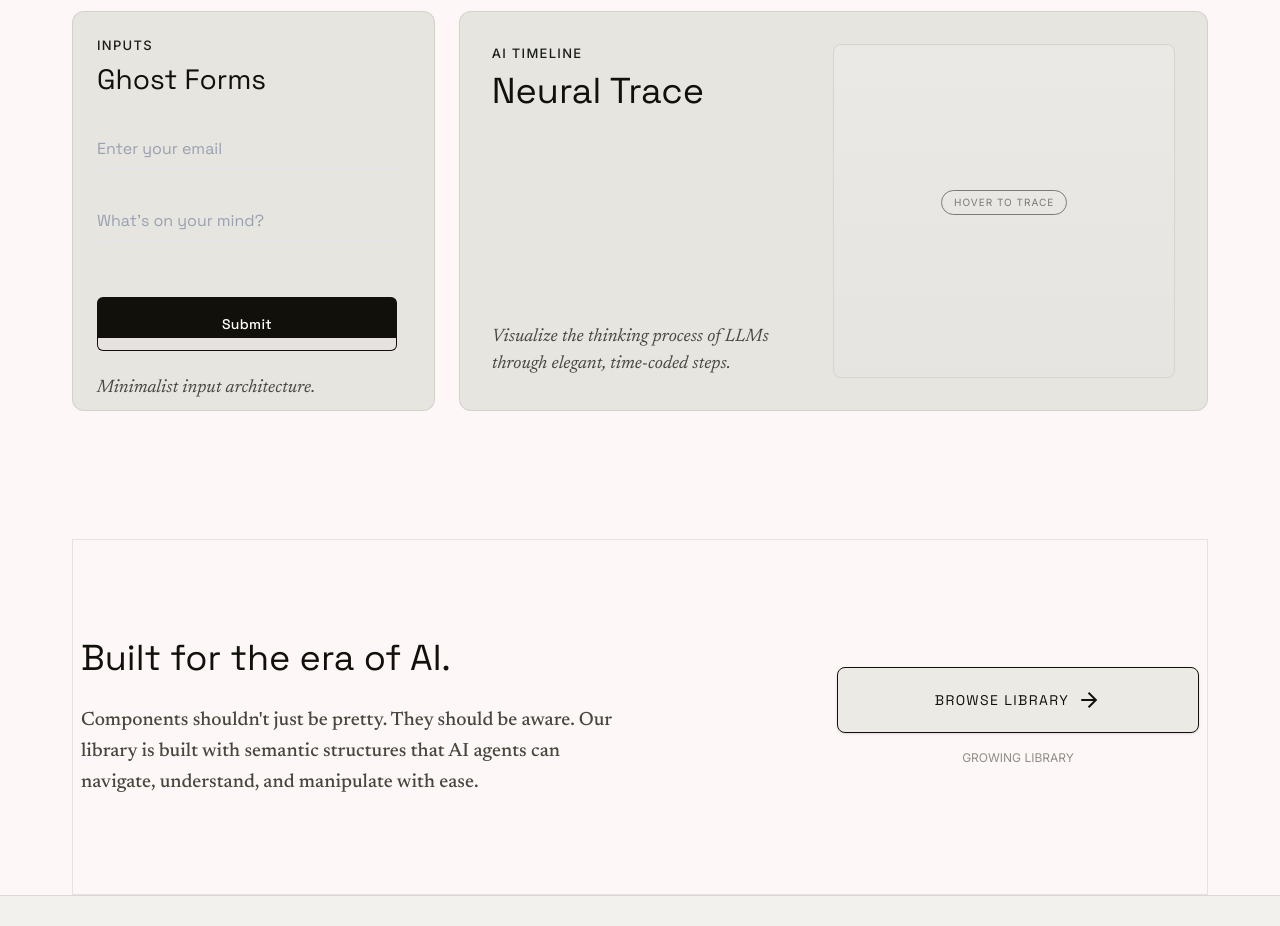
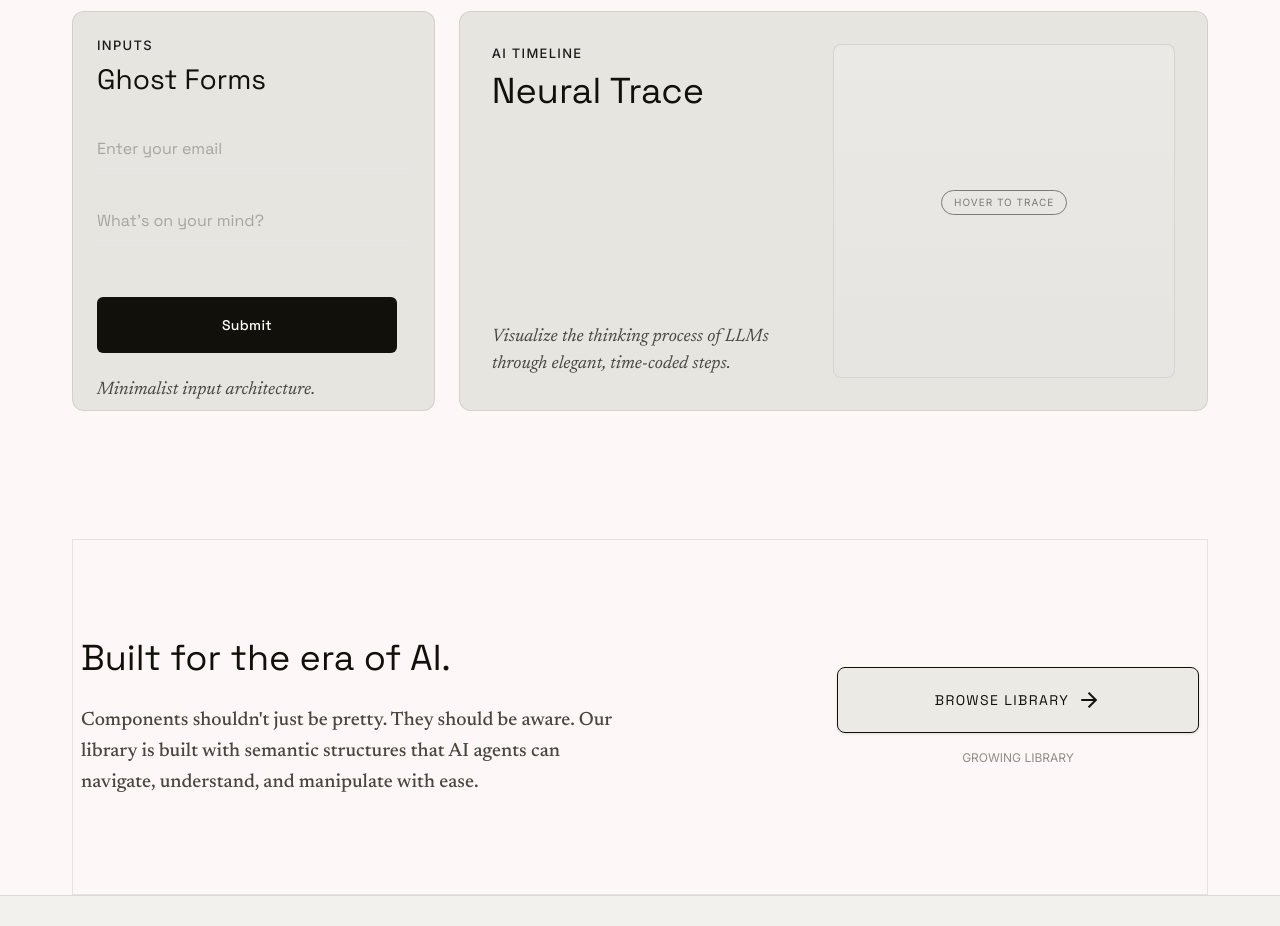
Before and after one commit to TakshPatel02/ComponentLabs, a React (Vite) app: page / in a window 1280 px wide. Shown: the part 1040-1966 px from the top of the page. Built offline with nearby package versions, Linux system fonts and the light colour scheme; grey boxes are pictures that could not be loaded.

Commit message:
feat: add GhostForm component with animated floating label inputs and submission button

```diff
--- a/src/components/HomePageComponents/GhostForm.jsx
+++ b/src/components/HomePageComponents/GhostForm.jsx
@@ -25,7 +25,7 @@ const GhostInput = ({
             scale: isFocused || value ? 0.85 : 1,
           }}
           transition={{ duration: 0.3, ease: "easeOut" }}
-          className="absolute left-0 top-2 text-sm text-gray-500 dark:text-gray-400 origin-left pointer-events-none"
+          className="absolute left-0 top-2 text-sm text-on-surface-variant origin-left pointer-events-none"
         >
           {label}
         </motion.label>
@@ -39,7 +39,7 @@ const GhostInput = ({
           onBlur={() => setIsFocused(false)}
           placeholder={isFocused ? "" : placeholder}
           rows={isTextarea ? 4 : undefined}
-          className={`w-full bg-transparent border-none outline-none py-2 text-gray-900 dark:text-white placeholder:text-gray-400 dark:placeholder:text-gray-500 placeholder:transition-opacity placeholder:duration-300 ${isTextarea ? "resize-none" : ""}`}
+          className={`w-full bg-transparent border-none outline-none py-2 text-on-surface placeholder:text-on-surface-variant/40 placeholder:transition-opacity placeholder:duration-300 ${isTextarea ? "resize-none" : ""}`}
         />
 
         {/* Base underline */}
@@ -50,7 +50,7 @@ const GhostInput = ({
           initial={{ scaleX: 0 }}
           animate={{ scaleX: isFocused ? 1 : 0 }}
           transition={{ duration: 0.5, ease: [0.16, 1, 0.3, 1] }}
-          className="absolute bottom-0 left-0 right-0 h-px bg-black dark:bg-white origin-left"
+          className="absolute bottom-0 left-0 right-0 h-px bg-on-surface origin-left"
         />
       </div>
     </div>
@@ -87,19 +87,19 @@ export default function GhostForm() {
           type="submit"
           whileHover={{ scale: 1.02 }}
           whileTap={{ scale: 0.98 }}
-          className="mt-6 px-6 py-4 bg-primary text-on-primary text-sm font-medium tracking-wide rounded-md overflow-hidden relative group w-full max-w-75 mx-auto md:mx-0 border border-border-fallback-10"
+          className="mt-6 px-6 py-4 bg-primary text-on-primary text-sm font-medium tracking-wide rounded-md overflow-hidden relative group w-full max-w-75 mx-auto md:mx-0 border border-border-fallback-10 min-h-[56px] flex items-center justify-center"
         >
           <motion.span
             className="block"
-            animate={{ y: isSubmitting ? -40 : 0 }}
+            animate={{ y: isSubmitting ? "-100%" : "0%" }}
             transition={{ duration: 0.3 }}
           >
             Submit
           </motion.span>
           <motion.span
             className="absolute inset-0 flex items-center justify-center bg-surface-container-highest text-on-surface"
-            initial={{ y: 40 }}
-            animate={{ y: isSubmitting ? 0 : 40 }}
+            initial={{ y: "100%" }}
+            animate={{ y: isSubmitting ? "0%" : "100%" }}
             transition={{ duration: 0.3 }}
           >
             Sending...
```
